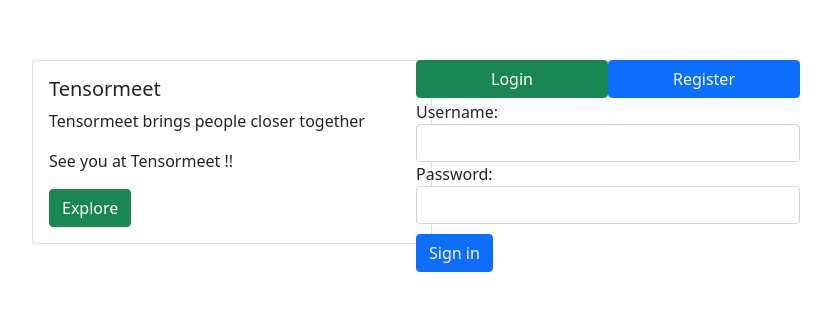
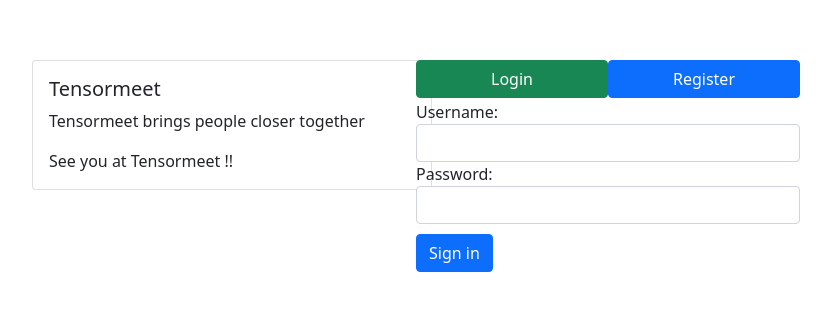
Before and after one commit to codingsuju/Tensormeet-Client, an Angular app: page /login in a window 1280 px wide. Shown: the part 140-450 px from the top of the page, without its empty margins (224-1055 px from the left). Built offline with nearby package versions, Linux system fonts and the light colour scheme.

Commit message:
Removed some features

```diff
--- a/src/app/app.component.html
+++ b/src/app/app.component.html
@@ -6,7 +6,6 @@
         <h5 class="card-title">Tensormeet</h5>
         <p class="card-text">Tensormeet brings people closer together</p>
         <p class="card-text">See you at Tensormeet !!</p>
-        <button class="btn btn-success" type="button">Explore</button>
       </div>
     </div>
   </div>
--- a/src/app/newsfeed/newsfeed.component.html
+++ b/src/app/newsfeed/newsfeed.component.html
@@ -23,9 +23,6 @@
 					  <p class="card-text">{{post.status}}</p>
 					</div>
 				  </div>
-				  <button class="btn btn-success space">Like</button>
-				  <button class="btn btn-success space">Comment</button>
-				  <button class="btn btn-success space">Share</button>
 				</div>
 			</div>
 	</div>
```
